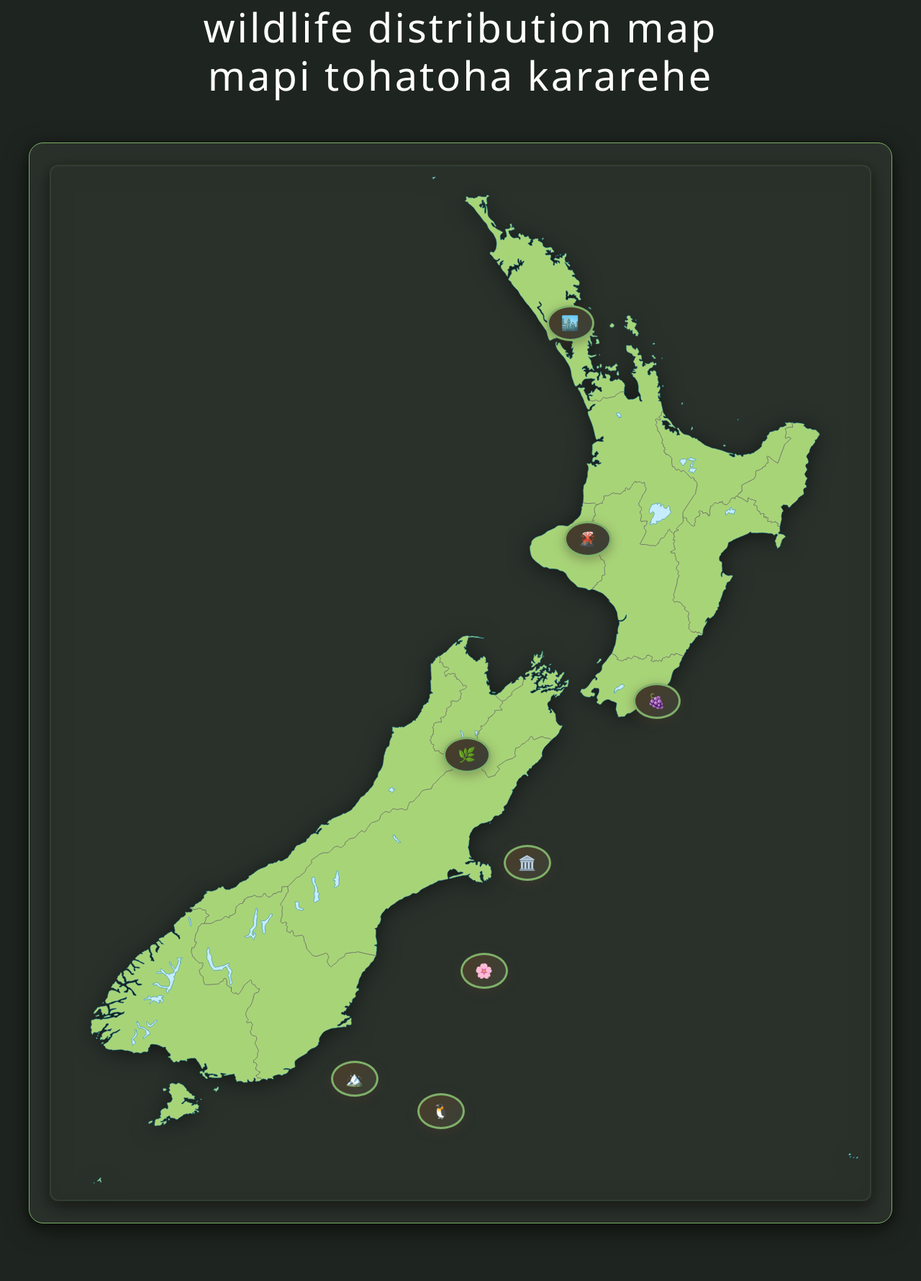
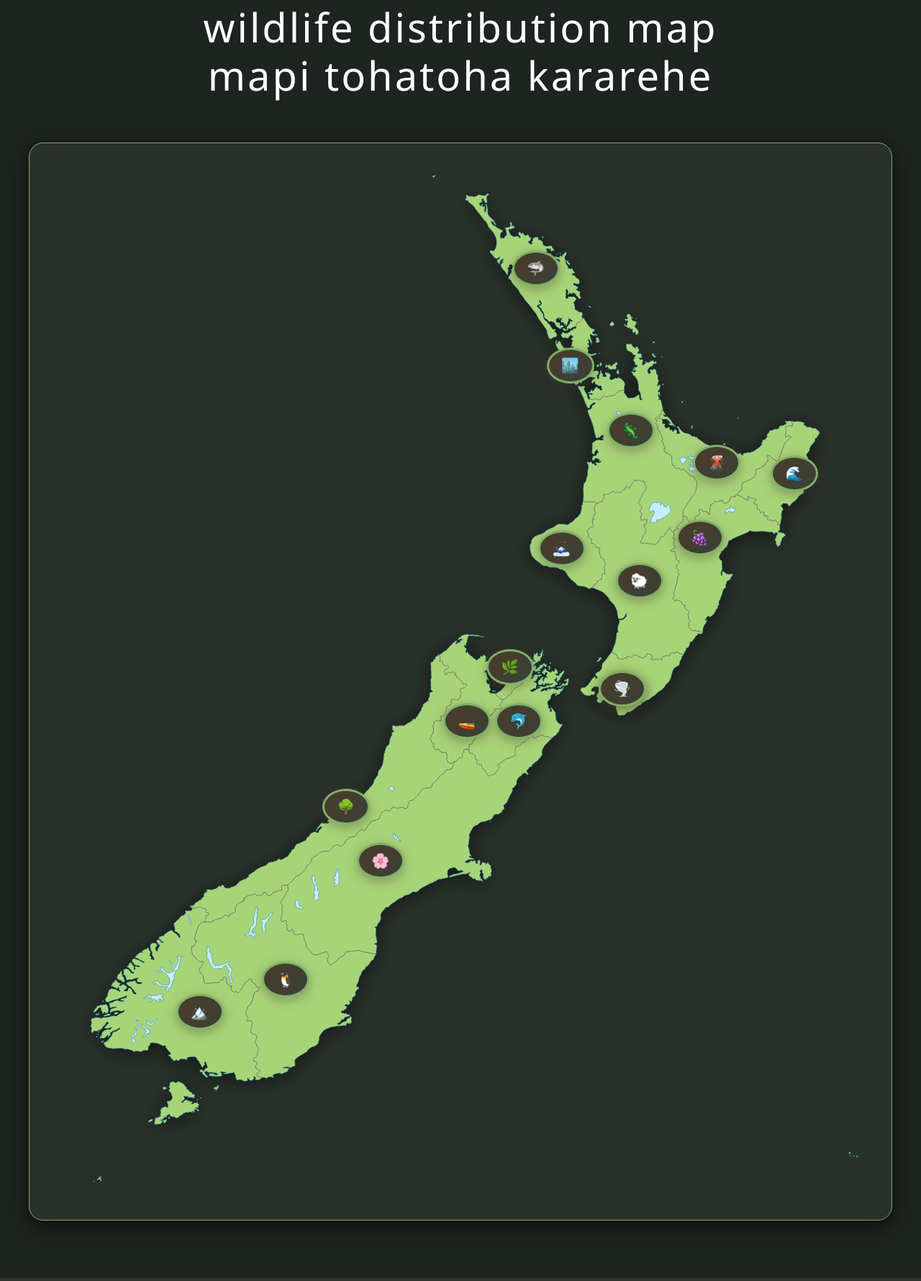
Before and after one commit to Rubes0801/AS91893---2.4, a Flask app: page /map in a window 1280 px wide. Shown: the part 154-1934 px from the top of the page at 72% size. Run offline with Flask 3, Linux system fonts and the light colour scheme.

Commit message:
Emoji buttons on the map in regions of NZ

```diff
--- a/static/css/styles.css
+++ b/static/css/styles.css
@@ -317,7 +317,8 @@ img {
   border: 2px solid rgba(93, 124, 90, 0.2);
 }
 
-img:hover {
+/* Hover effects for images - but NOT the map */
+img:hover:not(.nz-map) {
   transform: scale(1.7) rotate(1deg); /* Increased scale for larger images */
   box-shadow:
     0 20px 50px var(--shadow-color),
@@ -328,6 +329,23 @@ img:hover {
   filter: brightness(1.15) saturate(1.4) contrast(1.2);
   border-radius: 16px;
   border-color: var(--accent-color);
+}
+
+/* Specific styling for the NZ map - no hover scaling */
+.nz-map {
+  max-width: 100%;
+  height: auto;
+  filter: drop-shadow(0 4px 15px var(--shadow-color));
+  transition: all 0.3s ease;
+  border: none; /* Remove the border for the map */
+  box-shadow: none; /* Remove the box shadow for the map */
+  border-radius: 0; /* Remove border radius for the map */
+}
+
+/* No hover effects for the map image */
+.nz-map:hover {
+  transform: none; /* Prevent scaling */
+  filter: drop-shadow(0 4px 15px var(--shadow-color)); /* Keep the same filter */
 }
 
 .species-grid {
@@ -1213,14 +1231,23 @@ select:focus,
 }
 
 /* Map button positioning classes - you can use these for easy positioning */
-.btn-auckland { top: 15%; left: 60%; }
+.btn-auckland { top: 19%; left: 60%; }
 .btn-wellington { top: 65%; left: 55%; }
-.btn-christchurch { top: 75%; left: 50%; }
-.btn-dunedin { top: 88%; left: 45%; }
-.btn-rotorua { top: 35%; left: 62%; }
-.btn-queenstown { top: 85%; left: 35%; }
-.btn-nelson { top: 55%; left: 48%; }
-.btn-napier { top: 50%; left: 70%; }
+.btn-christchurch { top: 65%; left: 38%; }
+.btn-dunedin { top: 76%; left: 27%; }
+.btn-rotorua { top: 28%; left: 77%; }
+.btn-queenstown { top: 79%; left: 17%; }
+.btn-nelson { top: 47%; left: 53%; }
+.btn-napier { top: 35%; left: 75%; }
+.btn-waikato { top: 25%; left: 67%; }
+.btn-taranaki { top: 36%; left: 59%; }
+.btn-manawatu { top: 39%; left: 68%; }
+.btn-gisborne { top: 29%; left: 86%; }
+.btn-wellington { top: 49%; left: 66%; }
+.btn-northland { top: 10%; left: 56%; }
+.btn-tasman { top: 52%; left: 48%; }
+.btn-marlborough { top: 52%; left: 54%; }
+.btn-westcoast { top: 60%; left: 34%; }
 
 /* Responsive adjustments for map */
 @media (max-width: 768px) {
--- a/templates/map.html
+++ b/templates/map.html
@@ -69,7 +69,52 @@
                 🍇
             </button>
 
-            <!-- YOU CAN ADD MORE BUTTONS HERE FOLLOWING THE SAME PATTERN -->
+            <!-- Waikato Button -->
+            <button class="map-button btn-waikato"  onclick="showLocationInfo('waikato')" data-location="waikato">
+                🦎
+            </button>
+
+            <!-- taranaki Button -->
+            <button class="map-button btn-taranaki"  onclick="showLocationInfo('taranki')" data-location="taranaki">
+                🗻
+            </button>
+
+            <!-- manawatu Button -->
+            <button class="map-button btn-manawatu"  onclick="showLocationInfo('manawatu')" data-location="manawatu">
+                🐑
+            </button>
+
+            <!-- gisborne Button -->
+            <button class="map-button btn-gisborne"  onclick="showLocationInfo('gisborne')" data-location="gisborne">
+                🌊
+            </button>
+
+            <!-- wellington Button -->
+            <button class="map-button btn-wellington"  onclick="showLocationInfo('wellington')" data-location="wellington">
+                🌪️
+            </button>
+
+            <!-- northland Button -->
+            <button class="map-button btn-northland"  onclick="showLocationInfo('northland')" data-location="northland">
+                🦈
+            </button>
+
+            <!-- tasman Button -->
+            <button class="map-button btn-tasman"  onclick="showLocationInfo('tasman')" data-location="tasman">
+                🚤
+            </button>
+
+            <!-- marlborough Button -->
+            <button class="map-button btn-marlborough"  onclick="showLocationInfo('marlborough')" data-location="marlborough">
+                🐬
+            </button>
+
+            <!-- west coast Button -->
+            <button class="map-button btn-westcoast"  onclick="showLocationInfo('west coast')" data-location="west coast">
+                🌳
+            </button>
+
+
             <!--
             <button class="map-button" style="top: X%; left: Y%;" onclick="showLocationInfo('your-location')" data-location="your-location">
                 🦎
@@ -103,22 +148,22 @@
                 species: "Little Blue Penguin / Kororā (Eudyptula minor) - The world's smallest penguin species can be found around Wellington's rocky shores and harbor areas."
             },
             christchurch: {
-                title: "Christchurch Region",
+                title: "Christchurch / Canterbury Region",
                 description: "The largest city in the South Island, featuring gardens, parks, and nearby mountains with diverse ecosystems.",
                 species: "Canterbury Mudfish (Neochanna burrowsius) - This critically endangered native fish is found in wetlands around Canterbury, including areas near Christchurch."
             },
             dunedin: {
-                title: "Dunedin Region",
+                title: "Otago / Dunedin Region",
                 description: "Known for its Scottish heritage and proximity to the Otago Peninsula, famous for marine wildlife.",
                 species: "Yellow-eyed Penguin / Hoiho (Megadyptes antipodes) - One of the world's rarest penguins, primarily found on the Otago Peninsula near Dunedin."
             },
             rotorua: {
-                title: "Rotorua Region",
+                title: "Bay of Plenty Region",
                 description: "Famous for geothermal activity and native forests. The thermal environment creates unique ecosystems.",
                 species: "North Island Brown Kiwi (Apteryx mantelli) - These iconic flightless birds can be found in the forests around Rotorua, particularly in predator-controlled areas."
             },
             queenstown: {
-                title: "Queenstown Region",
+                title: "Southland Region",
                 description: "Adventure capital surrounded by mountains and lakes. Alpine and subalpine species thrive in this dramatic landscape.",
                 species: "Kea (Nestor notabilis) - The world's only alpine parrot, known for its intelligence and curiosity. Found in the mountainous regions around Queenstown."
             },
```
